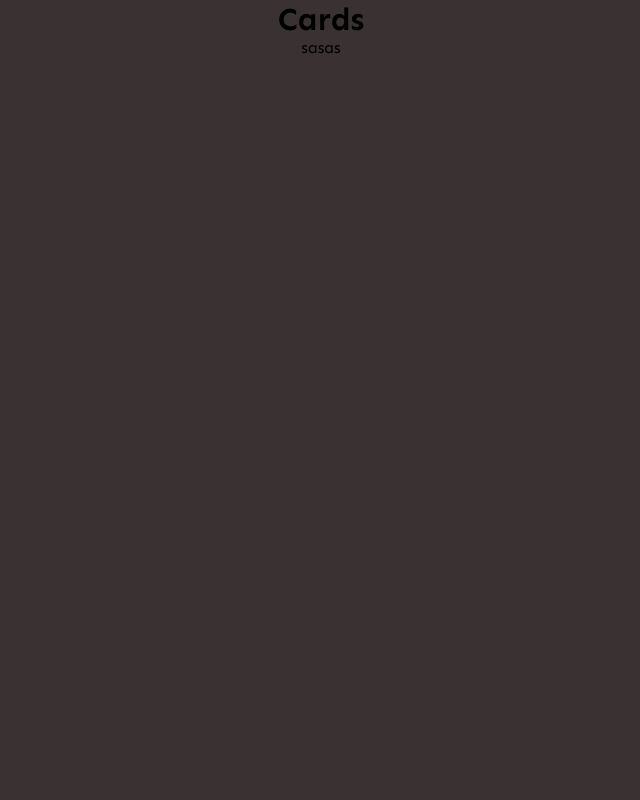
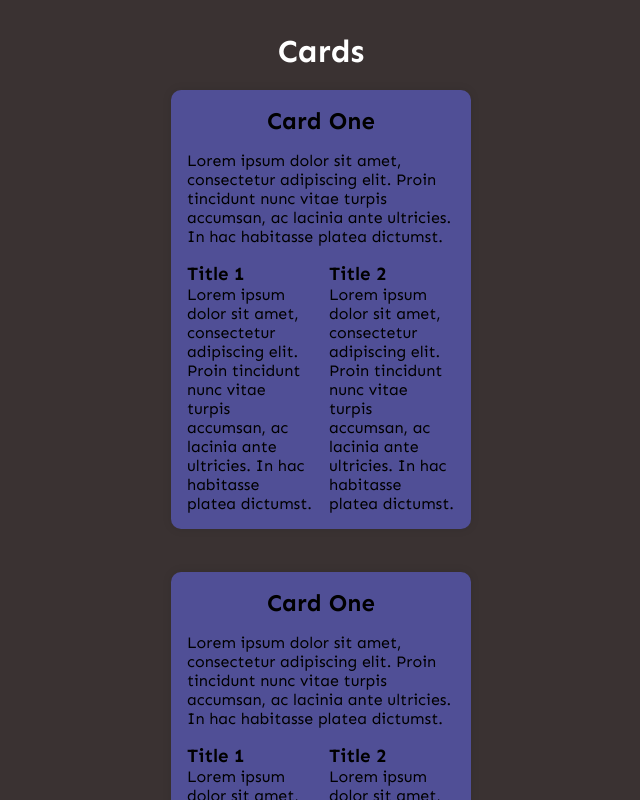
Before and after one commit to minu-arch/react-routes, a React (Create React App) app: page /cards in a window 1280 px wide. Shown: the whole page, without its empty margins (319-959 px from the left). Built offline with nearby package versions, Linux system fonts and the light colour scheme.

Commit message:
New Update

```diff
--- /dev/null
+++ b/src/views/Cards/CardOne.tsx
@@ -0,0 +1,39 @@
+import React from "react";
+import "./cards.css";
+
+const CardOne = () => {
+  return (
+    <div>
+      <div className="card-one">
+        <div className="card-one-wrapper">
+          <h2>Card One</h2>
+          <p>
+            Lorem ipsum dolor sit amet, consectetur adipiscing elit. Proin
+            tincidunt nunc vitae turpis accumsan, ac lacinia ante ultricies. In
+            hac habitasse platea dictumst.
+          </p>
+          <div className="split-card">
+            <div className="split-card-left">
+              <h3>Title 1</h3>
+              <p>
+                Lorem ipsum dolor sit amet, consectetur adipiscing elit. Proin
+                tincidunt nunc vitae turpis accumsan, ac lacinia ante ultricies.
+                In hac habitasse platea dictumst.
+              </p>
+            </div>
+            <div className="split-card-right">
+              <h3>Title 2</h3>
+              <p>
+                Lorem ipsum dolor sit amet, consectetur adipiscing elit. Proin
+                tincidunt nunc vitae turpis accumsan, ac lacinia ante ultricies.
+                In hac habitasse platea dictumst.
+              </p>
+            </div>
+          </div>
+        </div>
+      </div>
+    </div>
+  );
+};
+
+export default CardOne;
--- /dev/null
+++ b/src/views/Cards/CardTwo.tsx
@@ -0,0 +1,39 @@
+import React from "react";
+import "./cards.css";
+
+const CardTwo = () => {
+  return (
+    <div>
+      <div className="card-two">
+        <div className="card-two-wrapper">
+          <h2>Card One</h2>
+          <p>
+            Lorem ipsum dolor sit amet, consectetur adipiscing elit. Proin
+            tincidunt nunc vitae turpis accumsan, ac lacinia ante ultricies. In
+            hac habitasse platea dictumst.
+          </p>
+          <div className="split-cardtwo">
+            <div className="split-card-two left">
+              <h3>Title 1</h3>
+              <p>
+                Lorem ipsum dolor sit amet, consectetur adipiscing elit. Proin
+                tincidunt nunc vitae turpis accumsan, ac lacinia ante ultricies.
+                In hac habitasse platea dictumst.
+              </p>
+            </div>
+            <div className="split-card-two right">
+              <h3>Title 2</h3>
+              <p>
+                Lorem ipsum dolor sit amet, consectetur adipiscing elit. Proin
+                tincidunt nunc vitae turpis accumsan, ac lacinia ante ultricies.
+                In hac habitasse platea dictumst.
+              </p>
+            </div>
+          </div>
+        </div>
+      </div>
+    </div>
+  );
+};
+
+export default CardTwo;
--- a/src/views/Cards/Cards.tsx
+++ b/src/views/Cards/Cards.tsx
@@ -1,12 +1,21 @@
-import React from "react";
+import React, { ReactNode } from "react";
 import "./cards.css";
+import CardOne from "./CardOne";
+import CardTwo from "./CardTwo";
 
 function Cards() {
+  const data = {
+    title: "Cards",
+  };
+
   return (
     <div className="container-cards">
       <div className="container-cards-wrapper">
-        <h1>Cards</h1>
-        <div className="container-vertical">sasas</div>
+        <h1>{data.title}</h1>
+        <div className="container-vertical">
+          <CardOne />
+          <CardTwo />
+        </div>
       </div>
     </div>
   );
--- a/src/views/Cards/cards.css
+++ b/src/views/Cards/cards.css
@@ -12,9 +12,90 @@
   height: 100vh;
 }
 .container-cards-wrapper {
+  width: 100%;
+  height: 100vh;
+  overflow: auto;
+}
+.container-cards-wrapper h1 {
+  color: white;
+  text-align: center;
+  margin-top: 2rem;
+}
+.container-vertical {
+  width: 100%;
+  height: 100%;
   display: flex;
   flex-direction: column;
+  align-items: center;
+  gap: 0.2rem;
+}
+
+/* Card One */
+
+.card-one {
+  width: 300px;
+  max-height: 600px;
+  height: fit-content;
+  background-color: #504f96;
+  border-radius: 10px;
+  margin: 20px;
+  box-shadow: 0 0 10px rgba(0, 0, 0, 0.1);
+  display: flex;
+  flex-direction: column;
+  align-items: center;
+  transition: 0.5s;
+  padding: 1rem;
+}
+.card-one-wrapper {
   width: 100%;
   height: 100%;
+  display: flex;
+  flex-direction: column;
+  gap: 1rem;
+}
+.card-one-wrapper h2 {
+  font-size: 1.5rem;
+  color: #000000;
+  text-align: center;
+}
+.split-card {
+  display: flex;
+  justify-content: space-between;
   align-items: center;
+  width: 100%;
+  gap: 1rem;
 }
+/* CardTwo */
+.card-two {
+  width: 300px;
+  max-height: 600px;
+  height: fit-content;
+  background-color: #504f96;
+  border-radius: 10px;
+  margin: 20px;
+  box-shadow: 0 0 10px rgba(0, 0, 0, 0.1);
+  display: flex;
+  flex-direction: column;
+  align-items: center;
+  transition: 0.5s;
+  padding: 1rem;
+}
+.card-two-wrapper {
+  width: 100%;
+  height: 100%;
+  display: flex;
+  flex-direction: column;
+  gap: 1rem;
+}
+.card-two-wrapper h2 {
+  font-size: 1.5rem;
+  color: #000000;
+  text-align: center;
+}
+.split-cardtwo {
+  display: flex;
+  justify-content: space-between;
+  align-items: center;
+  width: 100%;
+  gap: 1rem;
+}
```
